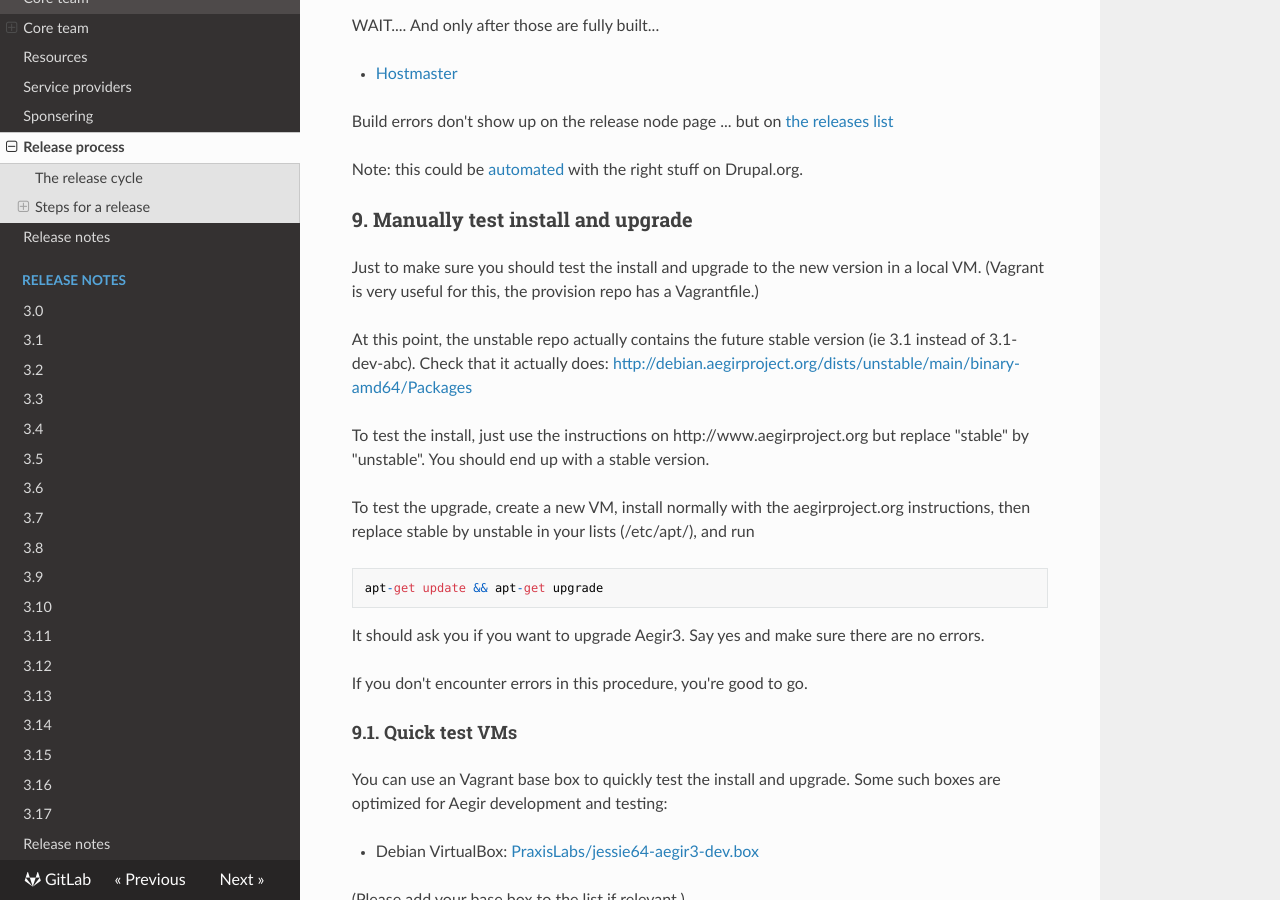
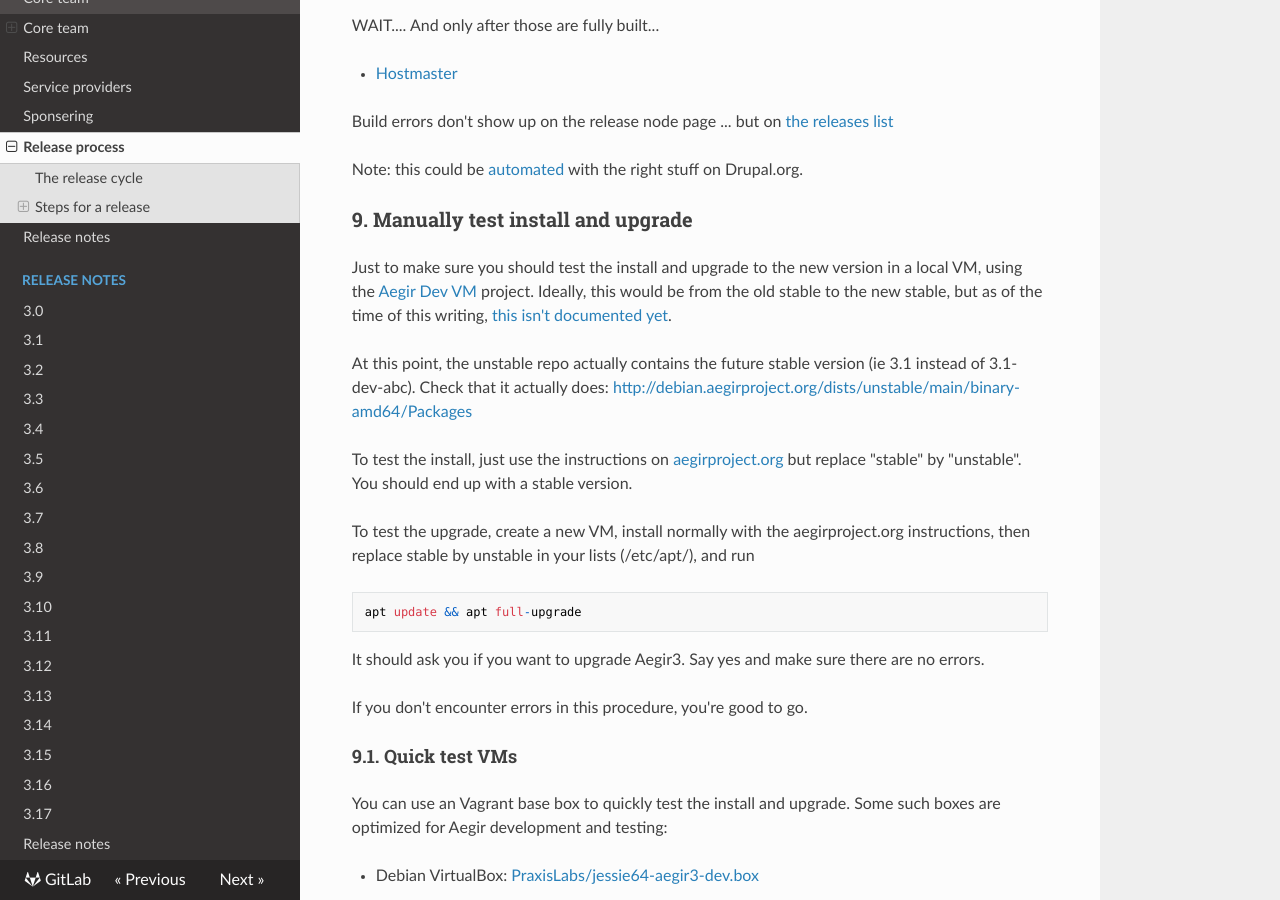
Before and after one commit to aegir-project/documentation, an MkDocs documentation site: the page built from docs/community/release-process.md, in a window 1280 px wide and 900 px high, scrolled down 4932 px. Built offline with MkDocs 1.6.1, drawn with Linux system fonts in a browser that asks for light colours; nearby versions of some CDN libraries; old or Windows-style settings are respelled for this version of MkDocs.

Commit message:
Added link to the Dev VM for testing upgrades.

```diff
--- a/docs/community/release-process.md
+++ b/docs/community/release-process.md
@@ -184,15 +184,15 @@
 
 ### 9. Manually test install and upgrade
 
-Just to make sure you should test the install and upgrade to the new version in a local VM. (Vagrant is very useful for this, the provision repo has a Vagrantfile.)
+Just to make sure you should test the install and upgrade to the new version in a local VM, using the [Aegir Dev VM](https://gitlab.com/aegir/aegir-dev-vm) project.  Ideally, this would be from the old stable to the new stable, but as of the time of this writing, [this isn't documented yet](https://gitlab.com/aegir/aegir-dev-vm/issues/15).
 
 At this point, the unstable repo actually contains the future stable version (ie 3.1 instead of 3.1-dev-abc). Check that it actually does: <http://debian.aegirproject.org/dists/unstable/main/binary-amd64/Packages>
 
-To test the install, just use the instructions on http://www.aegirproject.org but replace "stable" by "unstable". You should end up with a stable version.
+To test the install, just use the instructions on [aegirproject.org](http://www.aegirproject.org) but replace "stable" by "unstable". You should end up with a stable version.
 
 To test the upgrade, create a new VM, install normally with the aegirproject.org instructions, then replace stable by unstable in your lists (/etc/apt/), and run
 
-    apt-get update && apt-get upgrade
+    apt update && apt full-upgrade
 
 It should ask you if you want to upgrade Aegir3. Say yes and make sure there are no errors.
 
```
